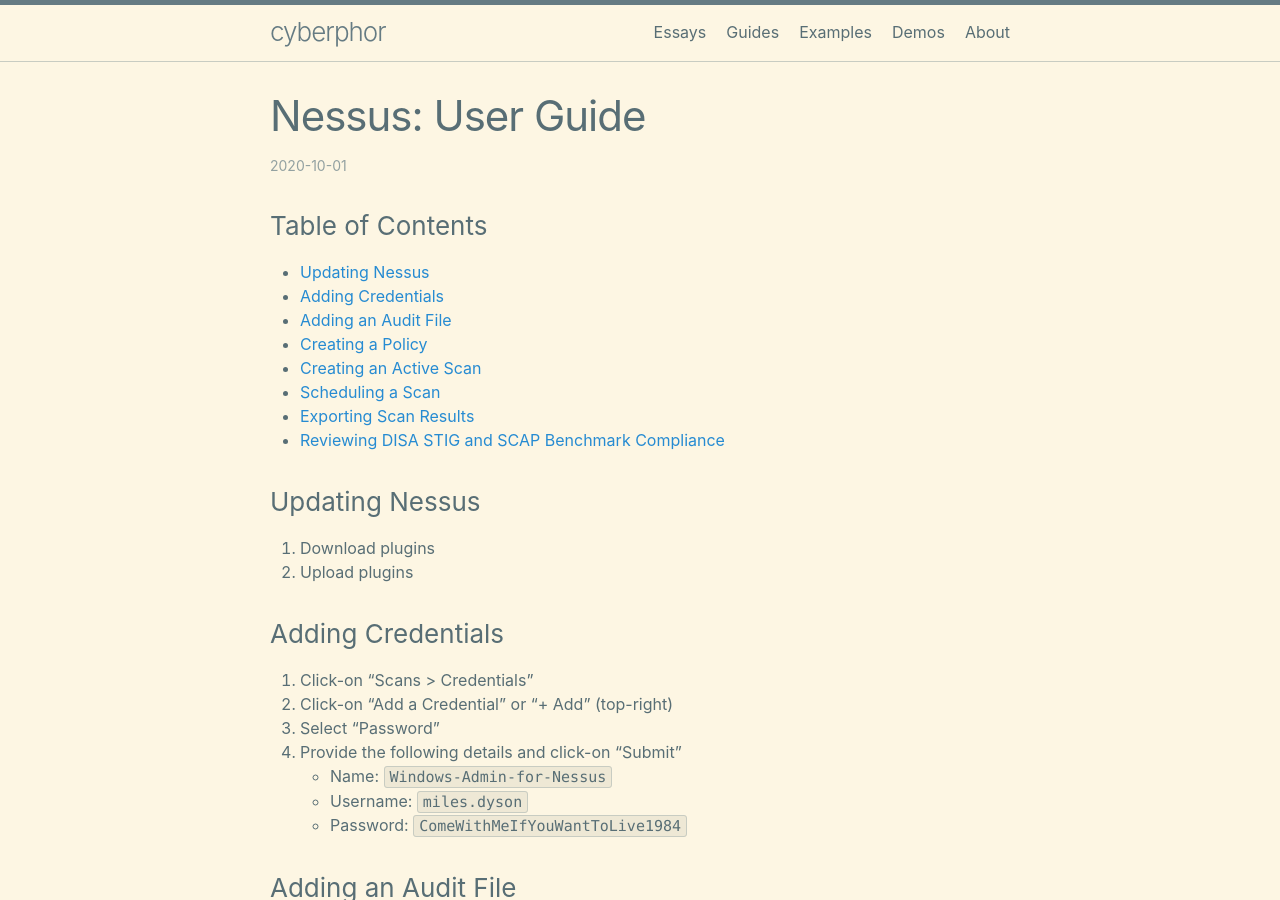
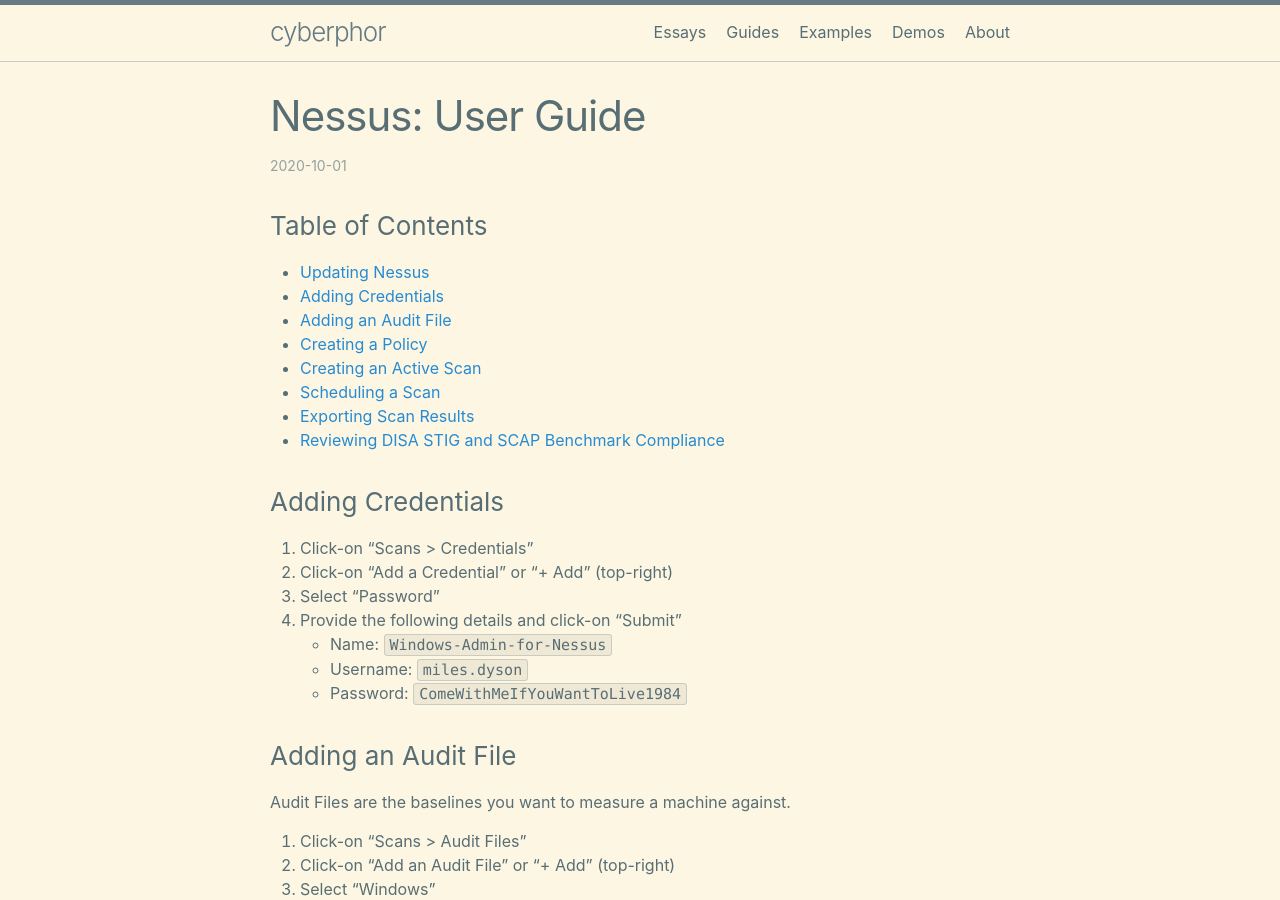
Before and after one commit to cyberphor/blog, a Jekyll site: the page built from _posts/guides/2020-10-01-nessus-usage-guide.md, in a window 1280 px wide and 900 px high. Built offline with Jekyll 4.4.1, drawn with Linux system fonts in a browser that asks for light colours.

Commit message:
Update 2020-10-01-nessus-usage-guide.md

```diff
--- a/_posts/guides/2020-10-01-nessus-usage-guide.md
+++ b/_posts/guides/2020-10-01-nessus-usage-guide.md
@@ -15,10 +15,6 @@ subcategory: guides
 * [Scheduling a Scan](#scheduling-a-scan)
 * [Exporting Scan Results](#exporting-scan-results)
 * [Reviewing DISA STIG and SCAP Benchmark Compliance](#reviewing-disa-stig-and-scap-benchmark-compliance)
-
-### Updating Nessus
-1. Download plugins
-2. Upload plugins
 
 ### Adding Credentials
 1. Click-on "Scans > Credentials"
```
